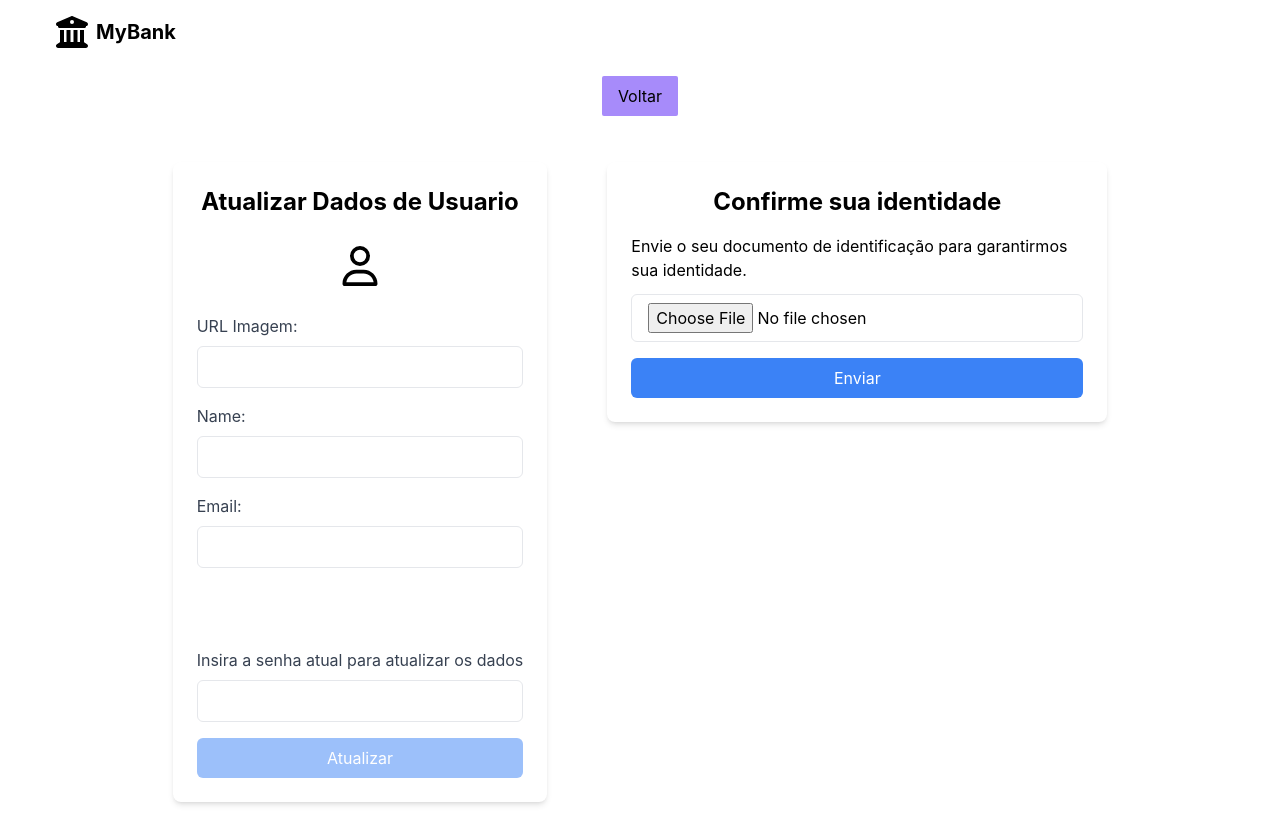
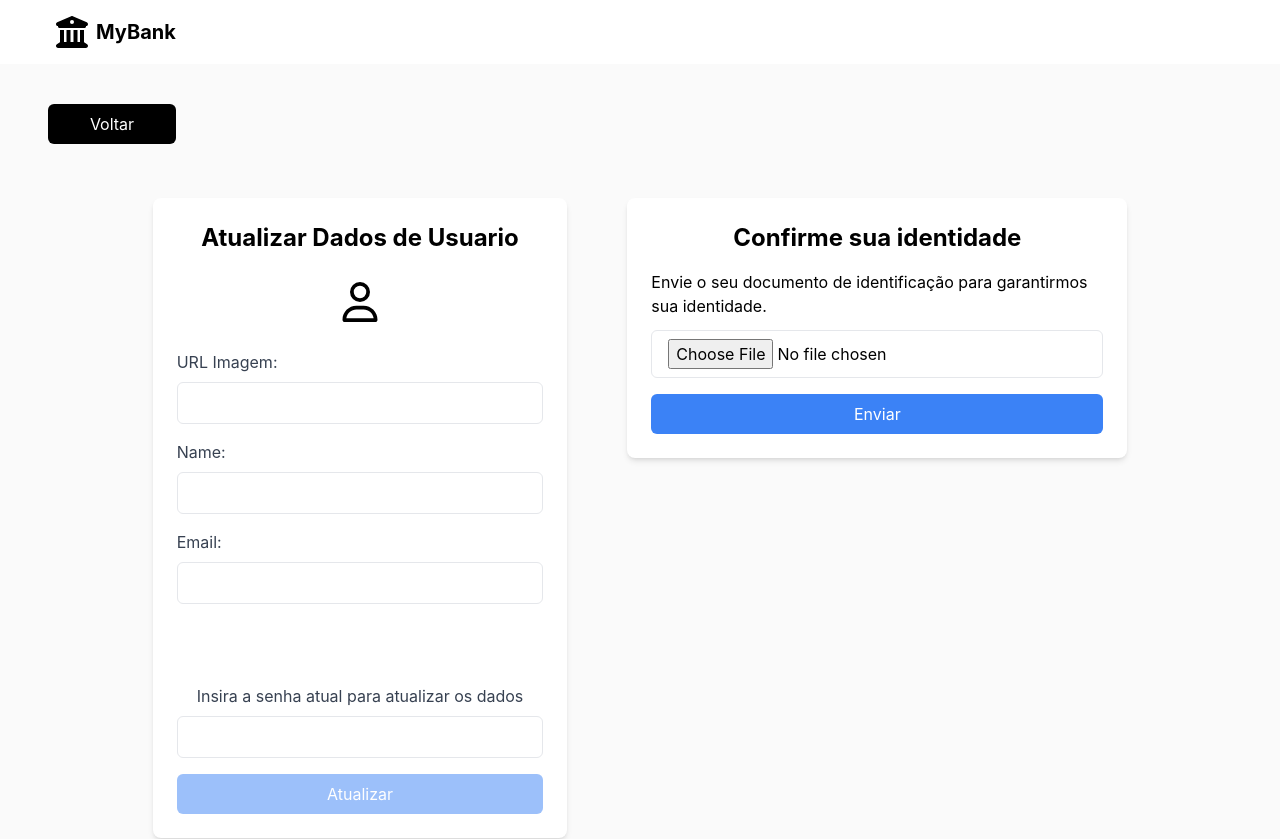
Before and after one commit to tcc-lucas-dafne/tcc-bank, a React (Create React App) app: page /user in a window 1280 px wide. Shown: the top 839 px of the page. Built offline with nearby package versions, Linux system fonts and the light colour scheme; no server answers.

Commit message:
fix: update design

```diff
--- a/src/pages/UserUpdate/index.tsx
+++ b/src/pages/UserUpdate/index.tsx
@@ -99,10 +99,12 @@ const UserUpdate = () => {
   };
 
   return (
-    <div>
-      <button className="border-solid border-slate-400 rounded-sm bg-violet-400 px-4 py-2 mt-3" onClick={redirectToHome}>Voltar</button>
-      <div className="gap-12 md:flex mx-100 justify-center sm:grid grid-cols-1 " style={{ backgroundImage: 'src()' }}>
-        <div className="max-w-lg mt-10">
+    <div className="bg-neutral-50 overflow-y-auto">
+      <div className="md:flex justify-start">
+        <button className="ml-12 mt-10 w-32 bg-black disabled:bg-black text-white rounded-md py-2 m-2 cursor-pointer" onClick={redirectToHome}>Voltar</button>
+      </div>
+      <div className="gap-12 md:flex mx-100 justify-center sm:grid grid-cols-2 " style={{ backgroundImage: 'src()' }}>
+        <div className="md:w-1/3 mt-10 sm:max-w-lg">
           <form onSubmit={handleUserDataSubmit} className="bg-white shadow-md rounded-lg p-6 m-1.5">
             <h4 className="text-2xl font-bold mb-4">Atualizar Dados de Usuario</h4>
             <div className="flex justify-center mb-4">
```
